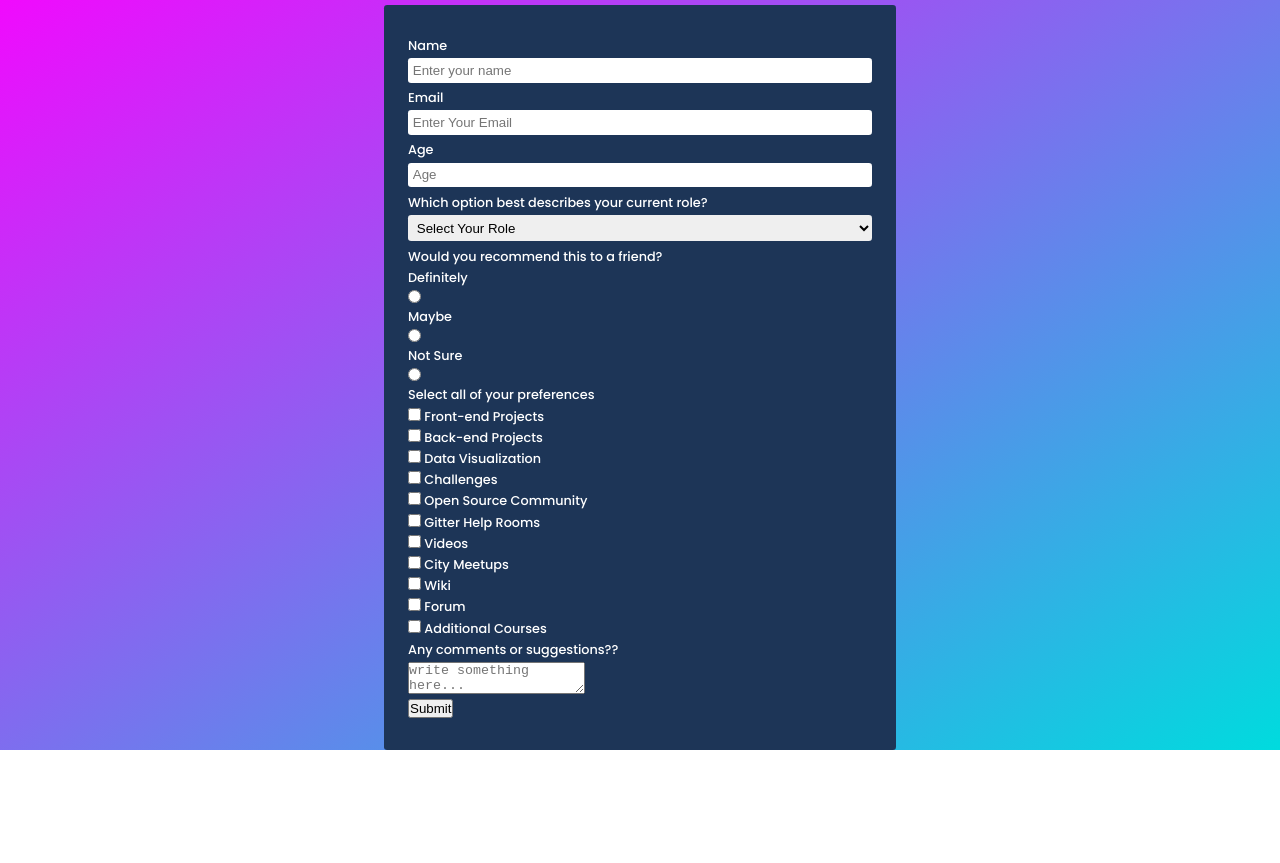
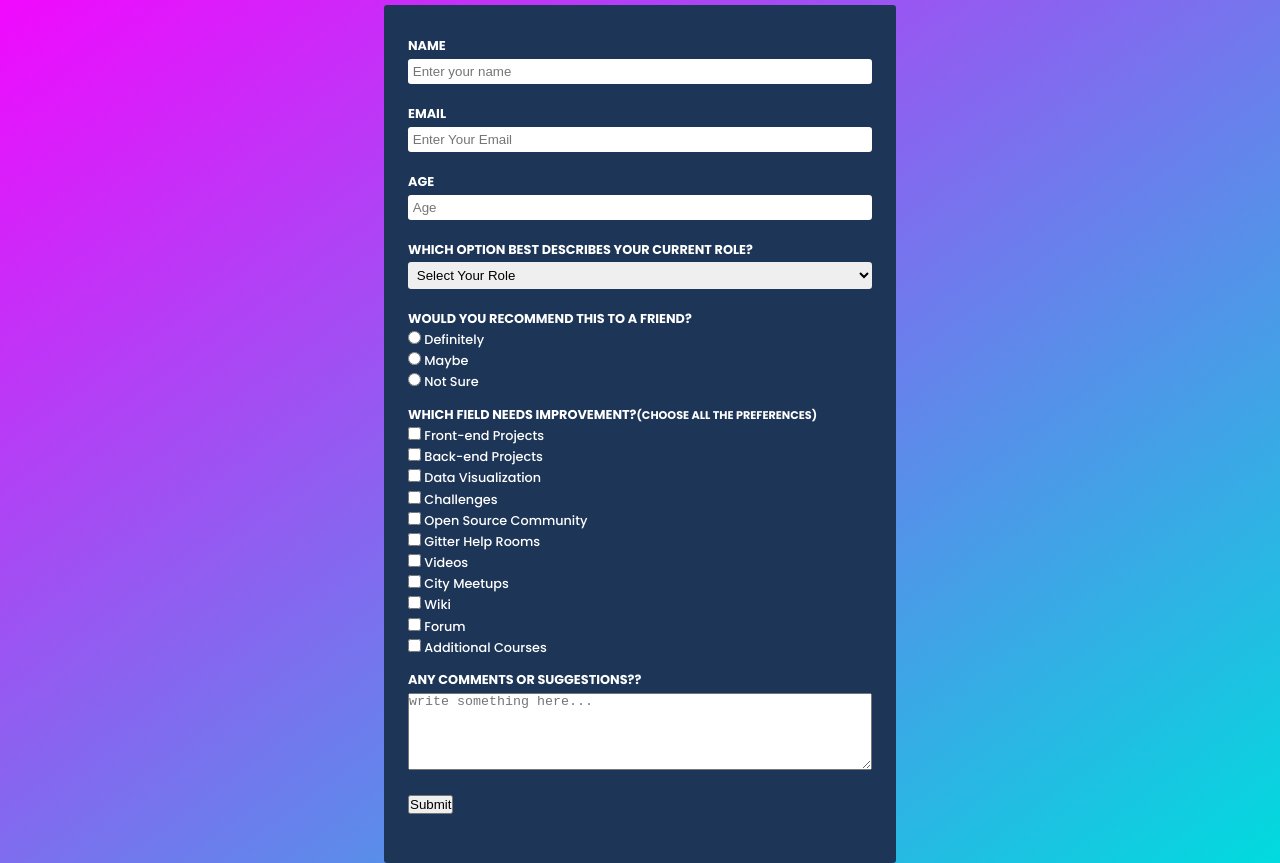
Before and after one commit to SouravCodes101/FCC_Survey, a plain HTML site: page index.html in a window 1280 px wide. Shown: the part 75-938 px from the top of the page. Before the commit the page ends 825 px from the top, so only its background shows below. Drawn offline with Linux system fonts and the light colour scheme.

Commit message:
tested correct successfully but font-size issue

```diff
--- a/css/styles.css
+++ b/css/styles.css
@@ -6,7 +6,7 @@
 
 body {
     font-family: 'Poppins', sans-serif;
-    font-size: 62.5%;
+    font-size:16px;
     font-weight: 400;
     background: linear-gradient(to bottom right,#fc00ff, #00dbde);
     text-align: center;
@@ -44,6 +44,10 @@ form{
     text-align: left;
 }
 
+.form-group {
+    margin-bottom: .91rem;
+}
+
 .form-group label {
     color: white;
     display:block;
@@ -65,12 +69,12 @@ form{
     margin-bottom: .4rem;
 }
 
-.form-group p {
+.form-group .head {
     color: white;
     font-size: .8rem;
-    font-size: .8rem;
     margin-bottom: .2rem;
-    font-weight: 500;
+    font-weight: 700;
+    text-transform: uppercase;
 }
 
 .form-group select {
@@ -84,3 +88,11 @@ form{
 .form-group input[radio] {
     display:inline-block
 }
+
+span {
+    font-size: .7rem;
+}
+
+.form-group textarea {
+    width: 100%;
+}
--- a/index.html
+++ b/index.html
@@ -13,23 +13,23 @@
     <div class="container">
            <header class="header">
               <h1 id="title">A Survey Form</h1>
-              <p id="description">Fill this Survey from ASAP!!!</p>
+              <p id="description">Thank you for taking the time to fill this form</p>
            </header>
            <form id="survey-form">
                <div class="form-group">
-                   <label id="name-label" for="name">Name</label>
+                   <label class="head" id="name-label" for="name">Name</label>
                    <input type="text" id="name" name="name" class="form-control" placeholder="Enter your name" required>
                </div>
                <div class="form-group">
-                   <label id="email-label" for="email">Email</label>
+                   <label class="head" id="email-label" for="email">Email</label>
                    <input type="email" id="email" name="email" class="form-control" placeholder="Enter Your Email" required>
                </div>
                <div class="form-group">
-                   <label id="number-label" for="number">Age</label>
+                   <label class="head" id="number-label" for="number">Age</label>
                    <input type="number" id="number" min="10" max="110" placeholder="Age">
                </div>
                <div class="form-group">
-                <label for="dropdown">Which option best describes your current role?</label>
+                <label class="head" for="dropdown">Which option best describes your current role?</label>
                     <select id="dropdown" name="dropdown">
                         <option disabled selected value="select-your-role">Select Your Role</option>
                         <option value="student">Student</option>
@@ -40,16 +40,25 @@
                     </select>
                </div>
                <div class="form-group">
-                    <p>Would you recommend this to a friend?</p>
-                    <label for="definitely">Definitely</label>
-                      <input type="radio" id="definitely" name="choice" value="definitely">
-                    <label for="maybe">Maybe</label>
+                    <p class="head">Would you recommend this to a friend?</p>
+                    <label for="definitely">
+                        <input type="radio" id="definitely" name="choice" value="definitely">
+                        Definitely
+                    </label>
+
+                    <label for="maybe">
                         <input type="radio" id="maybe" name="choice" value="maybe">
-                    <label for="notSure">Not Sure</label>
-                        <input type="radio" id="notSure" name="choice" value="notSure">
+                        Maybe
+                    </label>
+
+                    <label for="notSure">
+                         <input type="radio" id="notSure" name="choice" value="notSure">
+                         Not Sure
+                        </label>
+
                </div>
                <div class="form-group">
-                    <p>Select all of your preferences</p>
+                    <p class="head">Which field needs improvement?<span>(Choose all the preferences)</span></p>
                     <label for="preference">
                         <input type="checkbox" name="preference" id="Front-end Projects" value="front-end-projects" clas="checkboxes">
                         Front-end Projects
@@ -96,13 +105,15 @@
                     </label>
                </div>
                <div class="form-group">
-                   <p>Any comments or suggestions??</p>
-                   <textarea name="comment" id="comments" placeholder="write something here..."></textarea>
+                   <p class="head" >Any comments or suggestions??</p>
+                   <textarea name="comment" id="comments" placeholder="write something here..." rows="5"></textarea>
                </div>
                <div class="form-group">
                    <button type="submit" id="submit" class="submit-button">Submit</button>
                </div>
            </form>
     </div>
+
+    <script src="https://cdn.freecodecamp.org/testable-projects-fcc/v1/bundle.js"></script>
 </body>
 </html>
```
